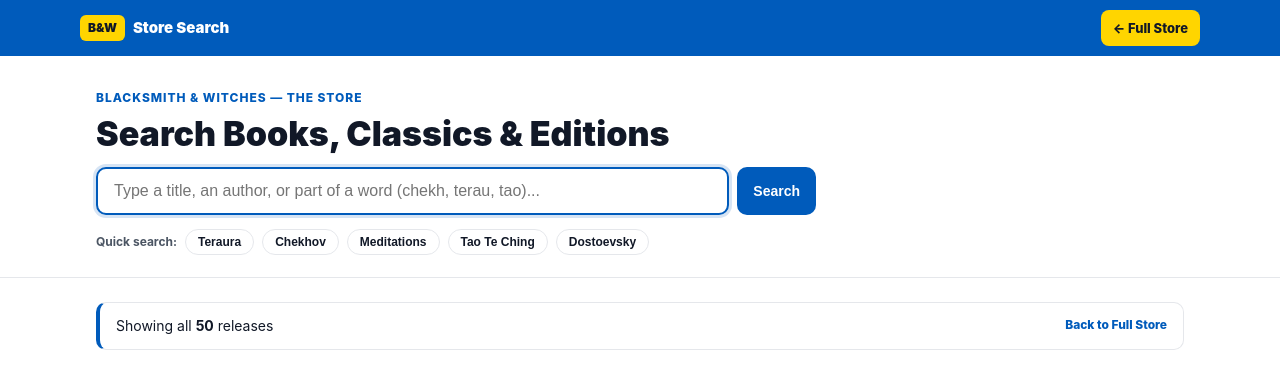
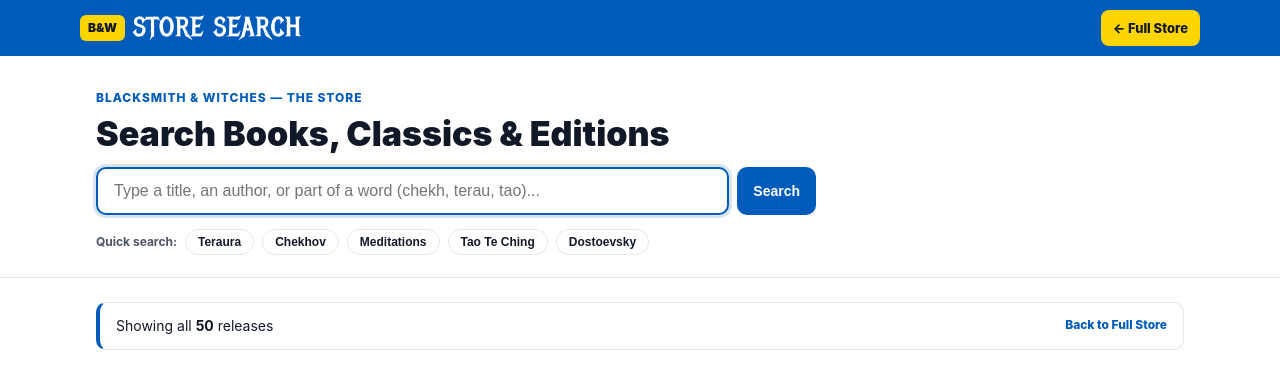
Before and after one commit to blacksmithandwiches/store, a plain HTML site: page search.html in a window 1280 px wide. Shown: the top 369 px of the page. Drawn offline with Linux system fonts and the light colour scheme; no server answers.

Commit message:
Store Search header: wordmark in Metal Mania, same as main page and B&W NEWS

```diff
--- a/search.html
+++ b/search.html
@@ -5,6 +5,8 @@
 <meta name="viewport" content="width=device-width, initial-scale=1.0" />
 <title>Search the Store — Blacksmith &amp; Witches</title>
 <meta name="description" content="Search Blacksmith &amp; Witches books, classics, music, video and creator releases. Partial spelling works — try chekh, terau, tao." />
+<link rel="preconnect" href="https://fonts.googleapis.com">
+<link href="https://fonts.googleapis.com/css2?family=Metal+Mania&display=swap" rel="stylesheet">
 <style>
 :root{--bg:#ffffff;--blue:#005BBB;--blue-dark:#004794;--yellow:#FFD500;--yellow-dark:#E6BF00;--ink:#111827;--muted:#4B5563;--border:#E5E7EB;--radius:14px}
 *,*::before,*::after{box-sizing:border-box}
@@ -62,7 +64,7 @@ a{color:inherit;text-decoration:none}
 <body>
 <header class="bw-topbar">
   <div class="bw-container bw-topbar-inner">
-    <a href="/" class="bw-brand"><span class="bw-badge">B&amp;W</span><span>Store Search</span></a>
+    <a href="/" class="bw-brand"><span class="bw-badge">B&amp;W</span><span style="font-family:'Metal Mania',cursive;font-size:1.7rem;font-weight:400;letter-spacing:.03em;text-transform:uppercase;line-height:1.1">Store Search</span></a>
     <a href="/" class="bw-back-link">&larr; Full Store</a>
   </div>
 </header>
```
